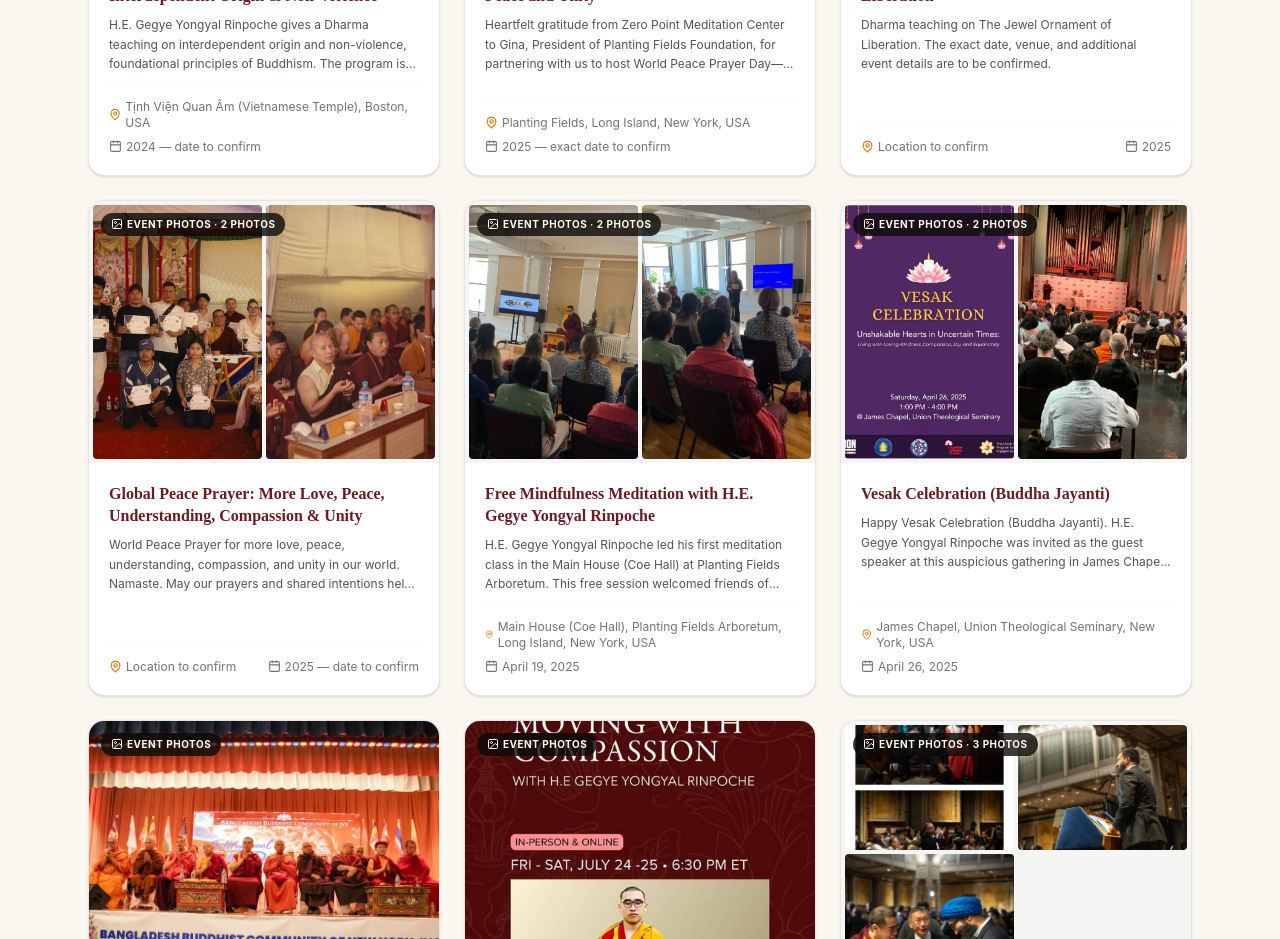
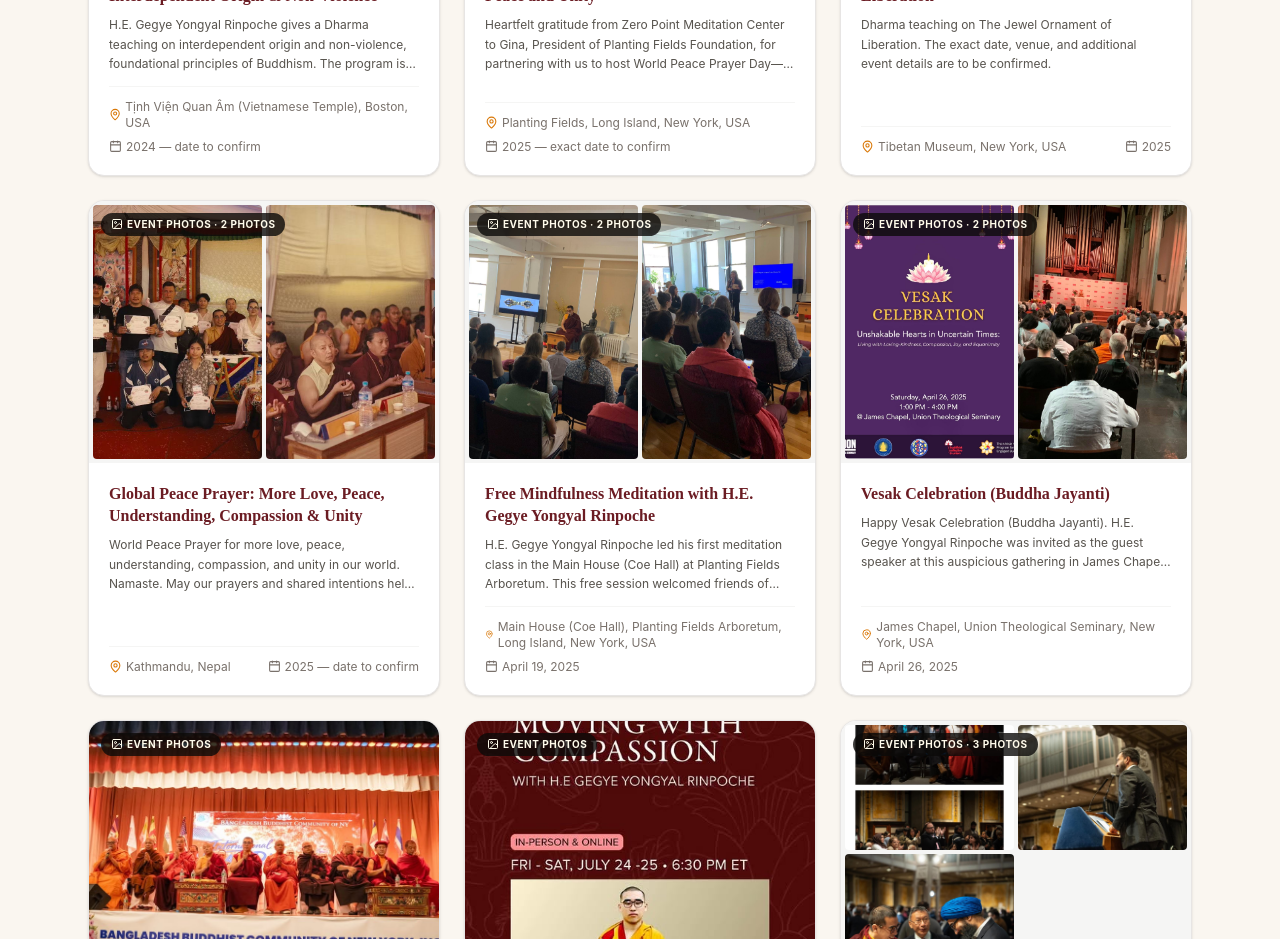
Before and after one commit to sherpaten/Zero-Point-Meditation-Center, a React (Vite) app in the folder zero-point-meditation/: page /events in a window 1280 px wide. Shown: the part 3520-4459 px from the top of the page. Built offline with nearby package versions, Linux system fonts and the light colour scheme.

Commit message:
Update 2025 event locations

```diff
--- a/zero-point-meditation/src/pages/Events.jsx
+++ b/zero-point-meditation/src/pages/Events.jsx
@@ -201,13 +201,13 @@ const galleryItems = [
   {
     id: 23, group: '2025', title: 'Dharma Teaching: The Jewel Ornament of Liberation',
     type: 'photo', category: 'Event Photos', date: '2025',
-    location: 'Location to confirm', image: jewel2025a, images: [jewel2025a, jewel2025b],
+    location: 'Tibetan Museum, New York, USA', image: jewel2025a, images: [jewel2025a, jewel2025b],
     description: 'Dharma teaching on The Jewel Ornament of Liberation. The exact date, venue, and additional event details are to be confirmed.'
   },
   {
     id: 24, group: '2025', title: 'Global Peace Prayer: More Love, Peace, Understanding, Compassion & Unity',
     type: 'photo', category: 'Event Photos', date: '2025 — date to confirm',
-    location: 'Location to confirm', image: globalPeace2025a, images: [globalPeace2025a, globalPeace2025b],
+    location: 'Kathmandu, Nepal', image: globalPeace2025a, images: [globalPeace2025a, globalPeace2025b],
     description: 'World Peace Prayer for more love, peace, understanding, compassion, and unity in our world. Namaste. May our prayers and shared intentions help bring greater kindness, harmony, and peace to all beings.'
   },
   {
```
